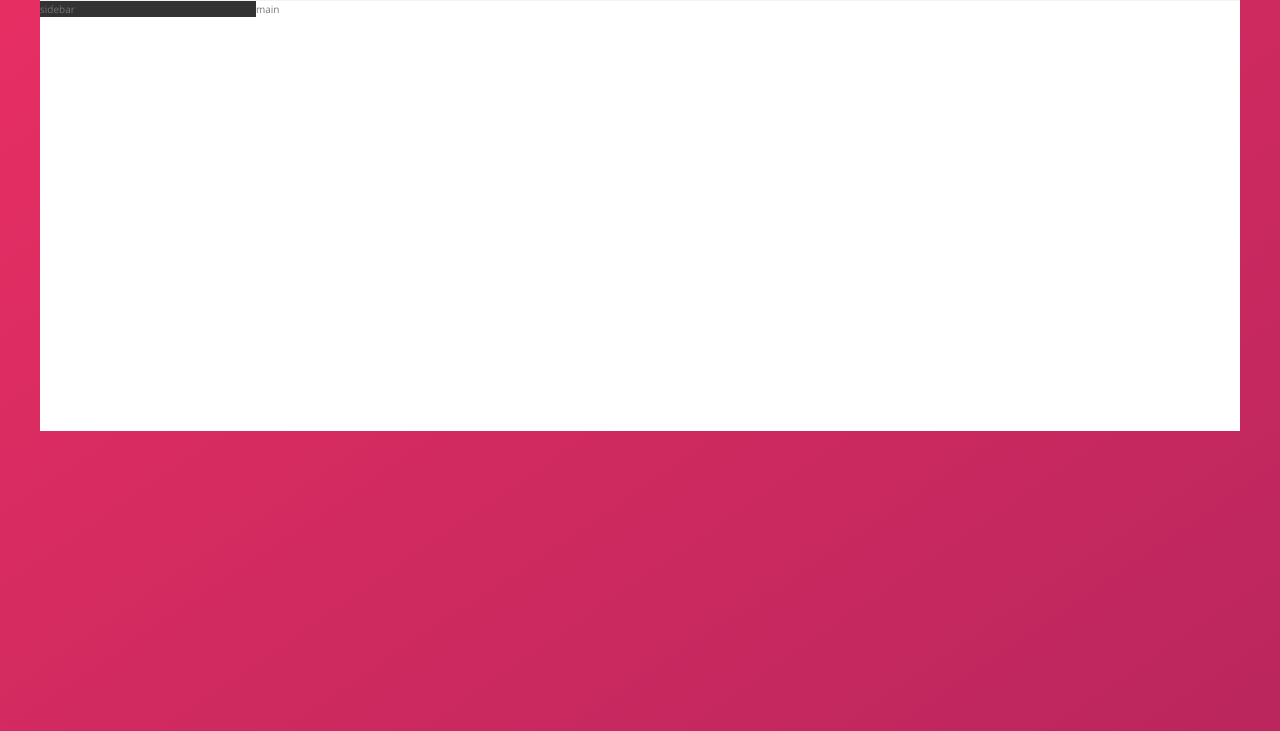
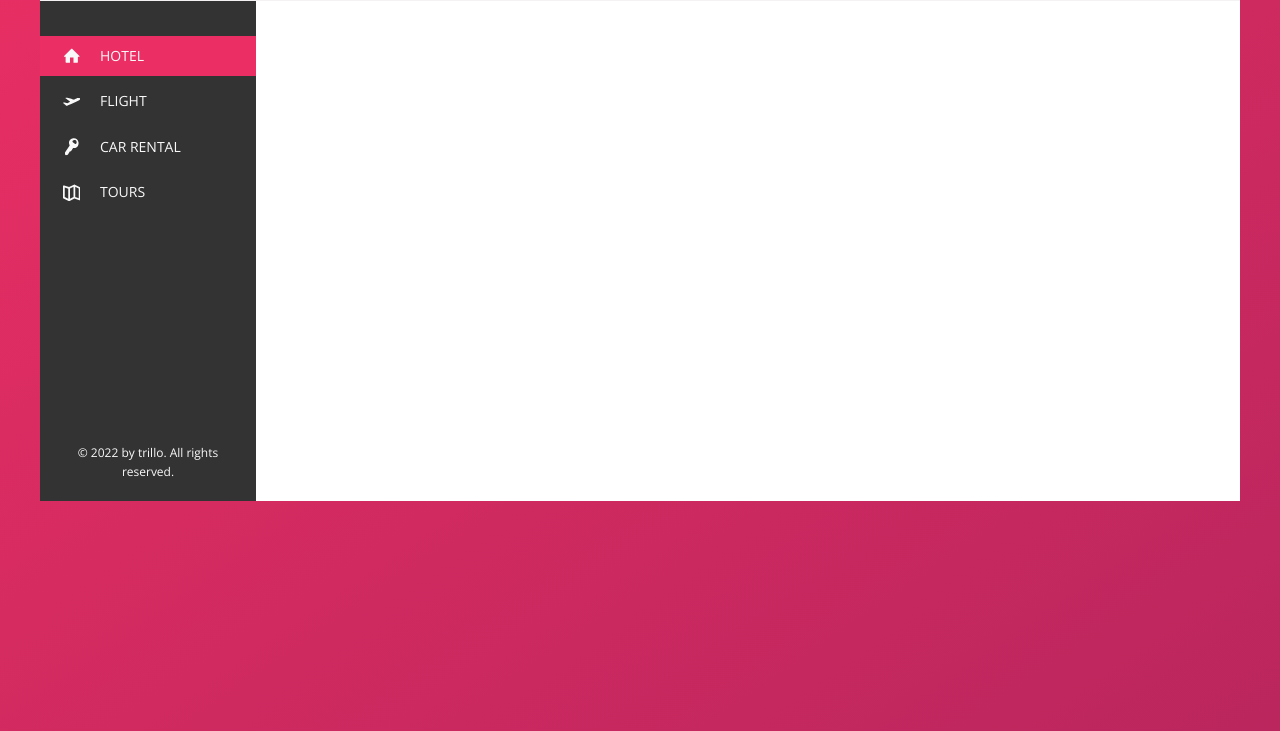
Before and after one commit to eldoghry/trillo-app, a website: page index.html in a window 1280 px wide. Shown: the part 149-880 px from the top of the page. Drawn offline with nearby package versions, Linux system fonts and the light colour scheme.

Commit message:
implement side nav

```diff
--- a/index.html
+++ b/index.html
@@ -34,33 +34,72 @@
         </form>
 
         <nav class="user-nav">
-          <li class="user-nav__item">
+          <div class="user-nav__box">
             <svg class="user-nav__icon">
               <use xlink:href="img/sprites.svg#icon-bookmark" />
             </svg>
             <span class="user-nav__notification">3</span>
-          </li>
+          </div>
 
-          <li class="user-nav__item">
+          <div class="user-nav__box">
             <svg class="user-nav__icon">
               <use xlink:href="img/sprites.svg#icon-chat" />
             </svg>
             <span class="user-nav__notification">15</span>
-          </li>
+          </div>
 
-          <li class="user-nav__item">
+          <div class="user-nav__box">
             <img
               src="img/user-1.jpg"
               alt="user photo"
               class="user-nav__photo"
             />
             <span class="user-nav__name">mma</span>
-          </li>
+          </div>
         </nav>
       </header>
       <div class="content">
-        <nav class="sidebar">sidebar</nav>
-        <main class="main">main</main>
+        <nav class="sidebar">
+          <ul class="side-nav">
+            <li class="side-nav__item side-nav__item--active">
+              <a href="#" class="side-nav__link">
+                <svg class="side-nav__icon">
+                  <use xlink:href="img/sprites.svg#icon-home" />
+                </svg>
+                <span>hotel</span>
+              </a>
+            </li>
+
+            <li class="side-nav__item">
+              <a href="#" class="side-nav__link">
+                <svg class="side-nav__icon">
+                  <use xlink:href="img/sprites.svg#icon-aircraft-take-off" />
+                </svg>
+                <span>flight</span>
+              </a>
+            </li>
+
+            <li class="side-nav__item">
+              <a href="#" class="side-nav__link">
+                <svg class="side-nav__icon">
+                  <use xlink:href="img/sprites.svg#icon-key" />
+                </svg>
+                <span>car rental</span>
+              </a>
+            </li>
+
+            <li class="side-nav__item">
+              <a href="#" class="side-nav__link">
+                <svg class="side-nav__icon">
+                  <use xlink:href="img/sprites.svg#icon-map" />
+                </svg>
+                <span>tours</span>
+              </a>
+            </li>
+          </ul>
+          <div class="legal">&copy; 2022 by trillo. All rights reserved.</div>
+        </nav>
+        <main class="main"></main>
       </div>
     </div>
   </body>
--- a/sass/_components.scss
+++ b/sass/_components.scss
@@ -64,7 +64,7 @@
   display: flex;
 
   & > * {
-    padding: 0 1.5rem;
+    padding: 0 2rem;
     display: flex;
     align-items: center;
     justify-content: center;
@@ -99,3 +99,76 @@
     color: var(--color-grey-dark-2);
   }
 }
+
+////////////////////////////////////////////////
+///// Side Nav
+
+.side-nav {
+  font-size: 1.4rem;
+  list-style: none;
+  width: 100%;
+
+  margin-top: 3.5rem;
+
+  &__item {
+    padding: 0.9rem 2.25rem;
+    position: relative;
+
+    &:not(:last-child) {
+      margin-bottom: 0.5rem;
+    }
+
+    &::before {
+      content: "";
+      width: 3px;
+      height: 100%;
+      position: absolute;
+      top: 0;
+      left: 0;
+      background-color: var(--color-primary);
+      transform: scaleY(0);
+      transition: transform 0.2s, width 0.4s 0.2s;
+    }
+  }
+
+  &__item:hover::before,
+  &__item--active::before {
+    width: 100%;
+    transform: scaleY(1);
+  }
+
+  &__item:active::before {
+    background-color: var(--color-primary-light);
+  }
+
+  &__link,
+  &__link:visited,
+  &__link:link {
+    position: relative;
+    text-decoration: none;
+    text-transform: uppercase;
+    color: inherit;
+    z-index: 10;
+    display: flex;
+    align-items: center;
+    // justify-content: center;
+  }
+
+  &__icon {
+    width: 1.75rem;
+    height: 1.75rem;
+    fill: currentColor;
+    margin-right: 2rem;
+  }
+}
+
+.legal {
+  padding: 0 2rem;
+  margin-bottom: 2rem;
+  color: inherit;
+  font-size: 1.2rem;
+  text-align: center;
+}
+
+.main {
+}
--- a/sass/_layout.scss
+++ b/sass/_layout.scss
@@ -22,10 +22,20 @@
 .sidebar {
   background-color: var(--color-grey-dark-1);
   flex: 0 0 18%;
+
+  color: var(--color-grey-light-1);
+
+  display: flex;
+  flex-direction: column;
+  justify-content: space-between;
+  align-items: center;
 }
 
 .main {
   background-color: #fff;
   flex: 1;
+
+  //test
   //   background-color: var(--color-grey-dark-4);
+  height: 50rem;
 }
```
Also changed, not shown: css/style.css.
